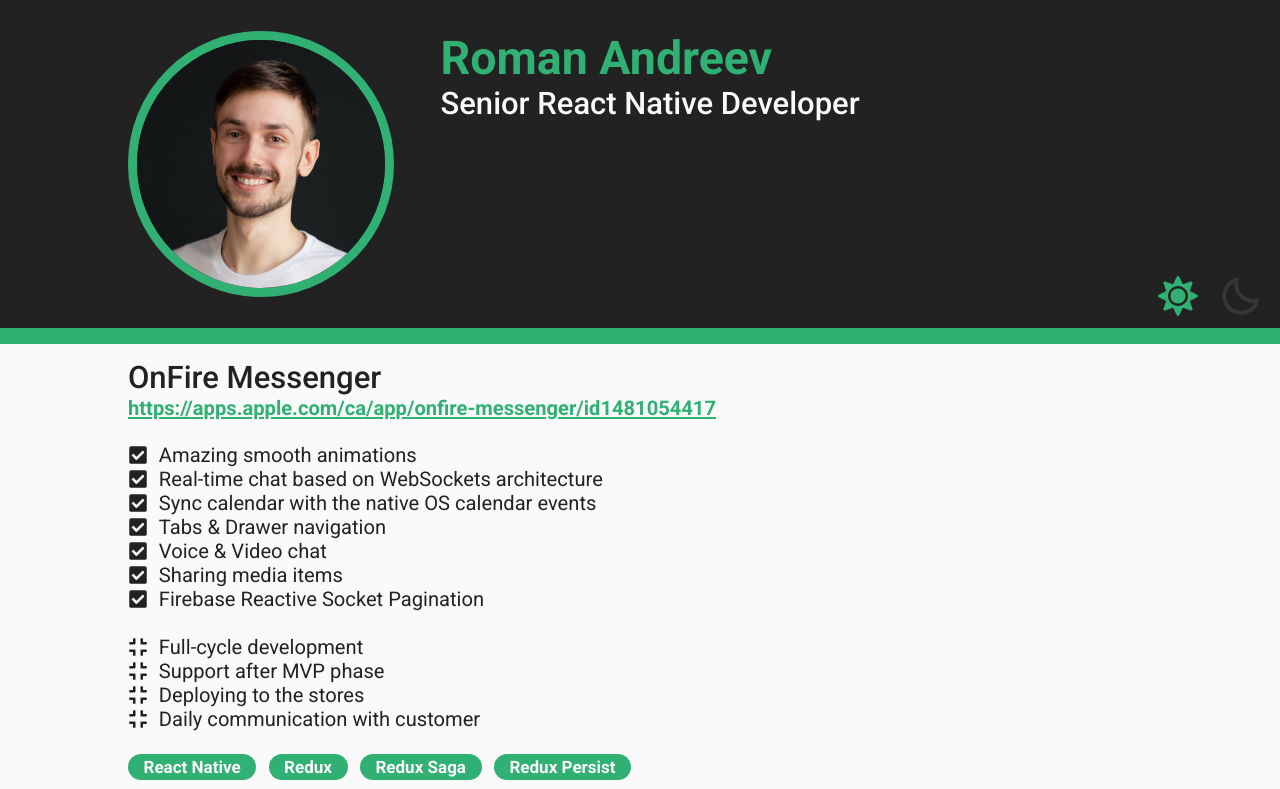
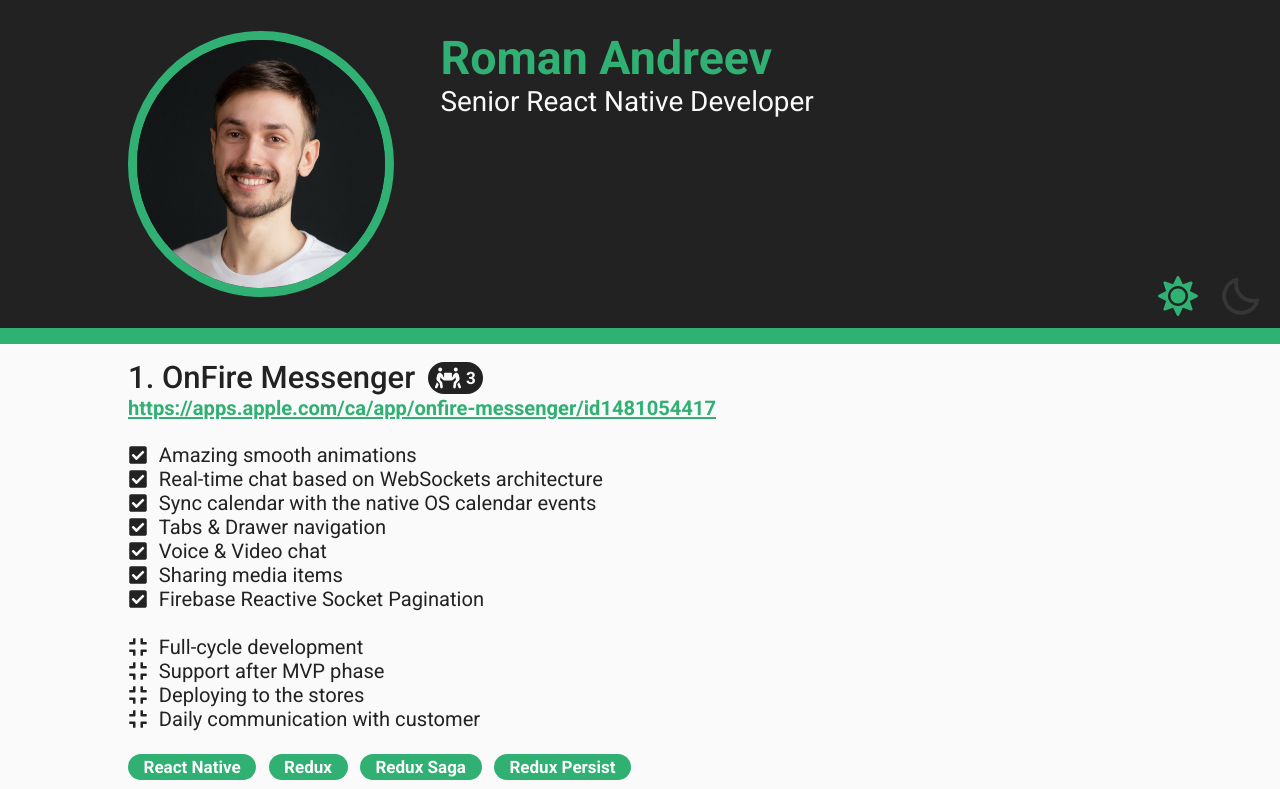
Before and after one commit to Reykjavik151/cv, a React (Create React App) app: page / in a window 1280 px wide. Shown: the top 789 px of the page. Built offline with nearby package versions, Linux system fonts and the light colour scheme.

Commit message:
feat: team amount
* update position size label
* add team amount to each project

```diff
--- a/src/components/ProfileCard/index.tsx
+++ b/src/components/ProfileCard/index.tsx
@@ -24,7 +24,7 @@
           <DefaultText preset={DefaultTextPreset.Title} color={theme.PRIMARY_ADDITIONAL}>
             {author}
           </DefaultText>
-          <DefaultText preset={DefaultTextPreset.Medium} color={theme.SECONDARY_TEXT}>
+          <DefaultText preset={DefaultTextPreset.Small} color={theme.SECONDARY_TEXT}>
             {position}
           </DefaultText>
         </InfoContainer>
--- a/src/components/ProjectsSection/index.tsx
+++ b/src/components/ProjectsSection/index.tsx
@@ -1,7 +1,7 @@
 import React, { useContext } from "react";
 import _ from "lodash";
 
-import { FaCheckSquare, FaCompress } from "react-icons/fa";
+import { FaCheckSquare, FaCompress, FaPeopleCarry } from "react-icons/fa";
 import {
   Container,
   ProjectContainer,
@@ -10,6 +10,7 @@
   FeaturesContainer,
   ResponsibilitiesContainer,
   FlexRow,
+  TeamAmountContainer,
 } from "./projects-section.styles";
 import { IProjectsSectionProps } from "./projects-section.props";
 import { DefaultText } from "../DefaultText";
@@ -28,9 +29,21 @@
     <Container>
       {_.map(projects, (project, index) => (
         <ProjectContainer key={`project-${project.name}-${index}`}>
-          <DefaultText preset={DefaultTextPreset.Medium} color={theme.SECONDARY}>
-            {project.name}
-          </DefaultText>
+          <FlexRow>
+            <DefaultText preset={DefaultTextPreset.Medium} color={theme.SECONDARY}>
+              {index + 1}. {project.name}
+            </DefaultText>
+            <TeamAmountContainer>
+              <FaPeopleCarry
+                size={26}
+                color={theme.SECONDARY_TEXT}
+                style={{ marginRight: "0.3rem" }}
+              />
+              <DefaultText preset={DefaultTextPreset.XXSmallTitle} color={theme.SECONDARY_TEXT}>
+                {project.teamAmount}
+              </DefaultText>
+            </TeamAmountContainer>
+          </FlexRow>
 
           {!!project.appLink && (
             <DefaultLink
--- a/src/components/ProjectsSection/projects-section.data.ts
+++ b/src/components/ProjectsSection/projects-section.data.ts
@@ -197,7 +197,8 @@
     mainFeatures: [
       "Amazing habit-matching for every user by Sign Up process",
       "Comprehensive Amplitude analytic",
-      "",
+      "Awesome animations",
+      "Events Calendar",
     ],
     responsibilities: [
       ProjectResponsibility.Development,
--- a/src/components/ProjectsSection/projects-section.styles.ts
+++ b/src/components/ProjectsSection/projects-section.styles.ts
@@ -48,3 +48,13 @@
   flex-direction: row;
   align-items: center;
 `;
+
+export const TeamAmountContainer = styled.div`
+  display: flex;
+  flex-direction: row;
+  align-items: center;
+  background-color: ${({ theme }: IThemed) => theme.SECONDARY};
+  border-radius: 100px;
+  margin-left: 0.8rem;
+  padding: 3px 0.5rem;
+`;
```
